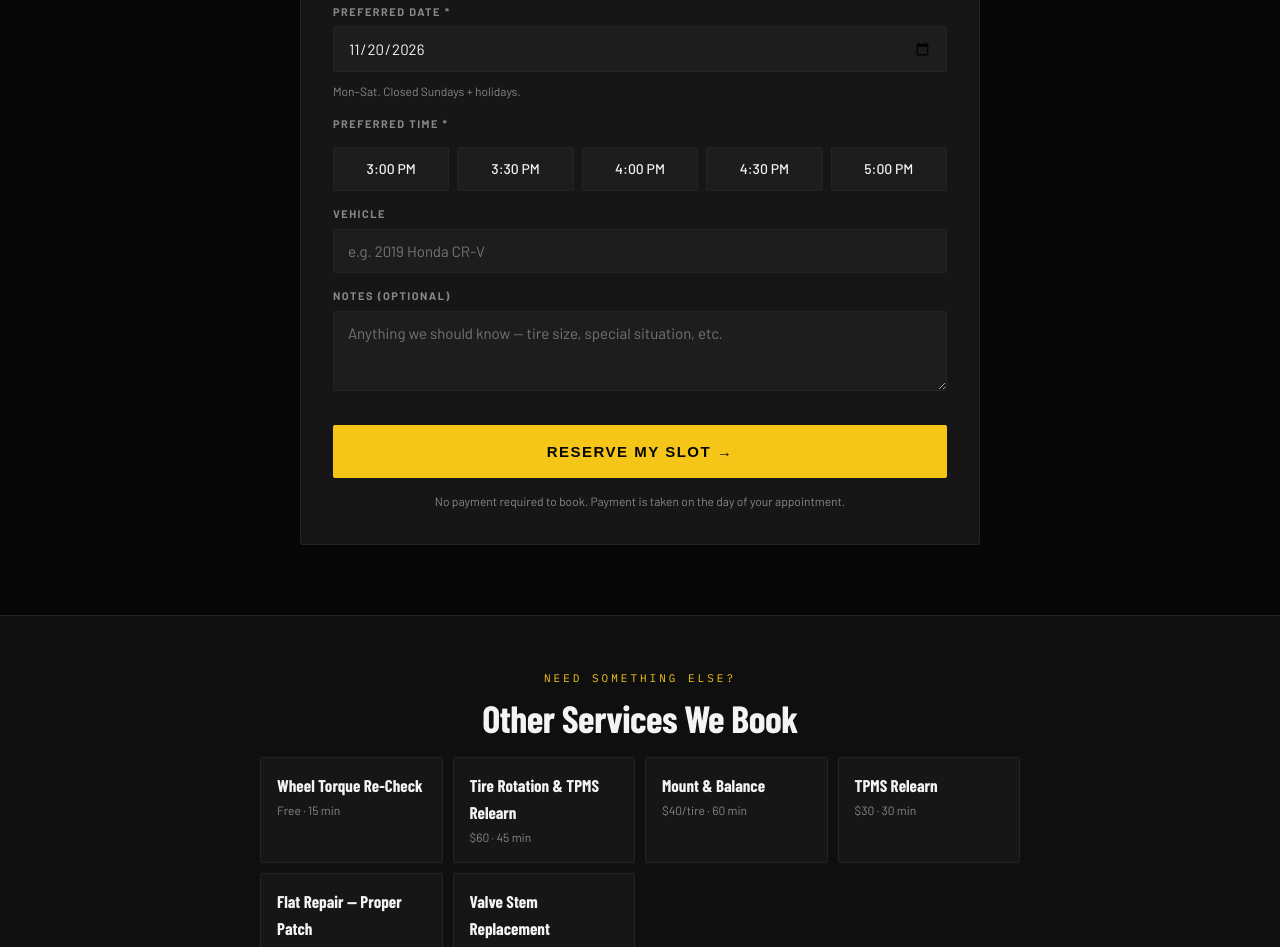
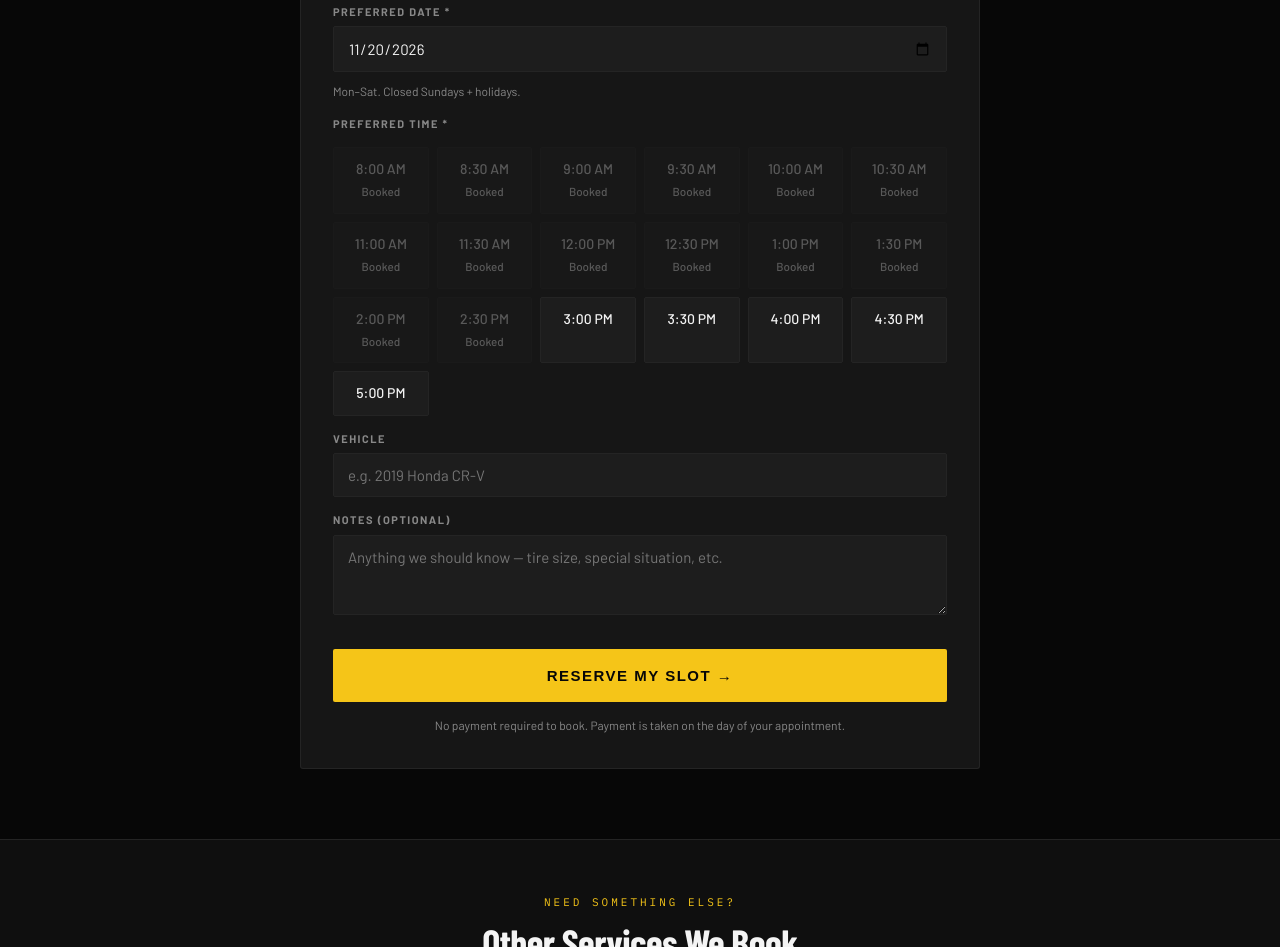
Before and after one commit to calebpostma-web/pctires, a plain HTML site: page swap.html in a window 1280 px wide. Shown: the part 1449-2396 px from the top of the page. Drawn offline with nearby package versions, Linux system fonts and the light colour scheme; a web font is replaced by a local one.

Commit message:
Early slots show Booked instead of hidden; Christmas break Dec 21 to Jan 3

```diff
--- a/swap.html
+++ b/swap.html
@@ -496,8 +496,13 @@ function onDateChange() {
     grid.innerHTML = '<div class="time-empty">No times available on that date. Pick another day.</div>';
     return;
   }
-  grid.innerHTML = slots.map(t =>
-    '<div class="time-slot" onclick="pickTime(this,\'' + t + '\')">' + t + '</div>'
+  // Show the whole day; slots that aren't open to book show as Booked (not hidden).
+  const display = (typeof bb_getDisplaySlots === 'function')
+    ? bb_getDisplaySlots(date)
+    : slots.map(function (t) { return { time: t, booked: false }; });
+  grid.innerHTML = display.map(s => s.booked
+    ? '<div class="time-slot disabled">' + s.time + '<br><small>Booked</small></div>'
+    : '<div class="time-slot" onclick="pickTime(this,\'' + s.time + '\')">' + s.time + '</div>'
   ).join('');
 }
 
```
